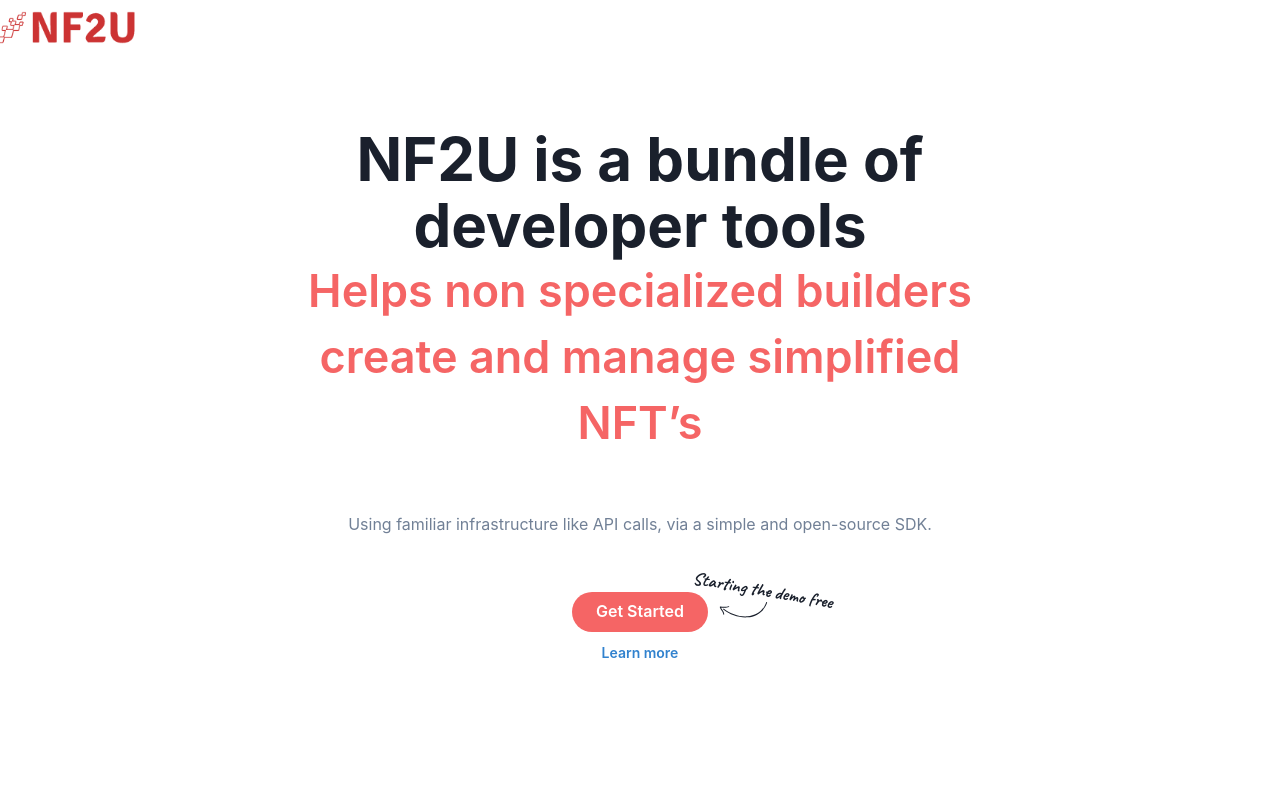
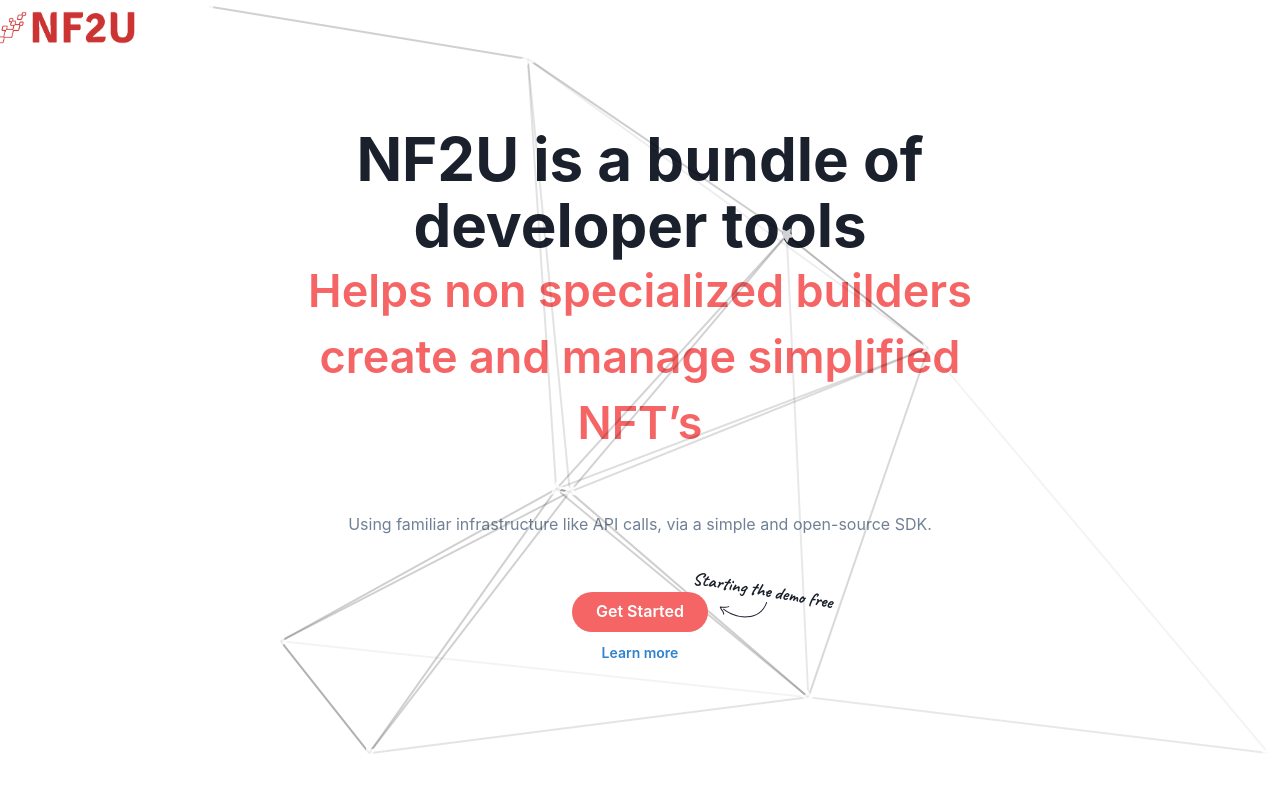
Before and after one commit to Luiscmogrovejo/NF2U, a Next.js app in the folder Frontend/: page / in a window 1280 px wide. Shown: the top 792 px of the page. Built offline with nearby package versions, Linux system fonts and the light colour scheme.

Commit message:
Add particules

```diff
--- /dev/null
+++ b/Frontend/components/Particules.jsx
@@ -0,0 +1,150 @@
+import React from 'react';
+import Head from 'next/head'
+import Particles from "react-tsparticles";
+import { loadFull } from "tsparticles";
+import { loadImageShape } from "tsparticles-shape-image";
+import { useCallback } from "react";
+
+export default function Home() {
+  const particlesInit = useCallback(async (main) => {
+    console.log(main);
+
+    // you can initialize the tsParticles instance (main) here, adding custom shapes or presets
+    // this loads the tsparticles package bundle, it's the easiest method for getting everything ready
+    // starting from v2 you can add only the features you need reducing the bundle size
+    await loadFull(main);
+  }, []);
+  return (
+    <>
+      <div id="hero">
+        <Particles
+          id="tsparticles"
+          init={particlesInit}
+
+          options={{
+            "fullScreen": {
+              "enable": true,
+              "zIndex": 0
+            },
+
+            "particles": {
+              "number": {
+                "value": 10,
+                "density": {
+                  "enable": false,
+                  "value_area": 800
+                }
+              },
+              "color": {
+                "value": "#fff"
+              },
+              "shape": {
+                "type": "star",
+                "options": {
+                  "sides": 5
+                }
+              },
+              "opacity": {
+                "value": 0.8,
+                "random": false,
+                "anim": {
+                  "enable": false,
+                  "speed": 1,
+                  "opacity_min": 0.1,
+                  "sync": false
+                }
+              },
+              "size": {
+                "value": 4,
+                "random": false,
+                "anim": {
+                  "enable": false,
+                  "speed": 40,
+                  "size_min": 0.1,
+                  "sync": false
+                }
+              },
+              "rotate": {
+                "value": 0,
+                "random": true,
+                "direction": "clockwise",
+                "animation": {
+                  "enable": true,
+                  "speed": 5,
+                  "sync": false
+                }
+              },
+              "line_linked": {
+                "enable": true,
+                "distance": 600,
+                "color": "rgba(0,0,0,0.1)",
+                "opacity": 0.4,
+                "width": 2
+              },
+              "move": {
+                "enable": true,
+                "speed": 2,
+                "direction": "none",
+                "random": false,
+                "straight": true,
+                "out_mode": "out",
+                "attract": {
+                  "enable": false,
+                  "rotateX": 600,
+                  "rotateY": 1200
+                }
+              }
+            },
+            "interactivity": {
+              "events": {
+                "onhover": {
+                  "enable": true,
+                  "mode": ["grab"]
+                },
+                "onclick": {
+                  "enable": false,
+                  "mode": "bubble"
+                },
+                "resize": true
+              },
+              "modes": {
+                "grab": {
+                  "distance": 400,
+                  "line_linked": {
+                    "opacity": 1
+                  }
+                },
+                "bubble": {
+                  "distance": 400,
+                  "size": 40,
+                  "duration": 2,
+                  "opacity": 8,
+                  "speed": 3
+                },
+                "repulse": {
+                  "distance": 200
+                },
+                "push": {
+                  "particles_nb": 4
+                },
+                "remove": {
+                  "particles_nb": 2
+                }
+              }
+            },
+            "retina_detect": true,
+            "background": {
+              "color": "transparent",
+              "image": "",
+              "position": "50% 50%",
+              "repeat": "no-repeat",
+              "size": "cover"
+            }
+
+
+          }
+          }
+        />
+      </div></>
+  );
+}
--- a/Frontend/package.json
+++ b/Frontend/package.json
@@ -15,7 +15,9 @@
     "framer-motion": "^7.5.3",
     "next": "12.3.1",
     "react": "18.2.0",
-    "react-dom": "18.2.0"
+    "react-dom": "18.2.0",
+    "react-tsparticles": "^2.3.3",
+    "tsparticles": "^2.3.4"
   },
   "devDependencies": {
     "eslint": "8.25.0",
--- a/Frontend/pages/index.js
+++ b/Frontend/pages/index.js
@@ -1,5 +1,7 @@
 import Head from 'next/head';
 import Image from 'next/image';
+import Particules from '../components/Particules';
+
 import {
   Box,
   Heading,
@@ -25,6 +27,7 @@ export default function CallToActionWithAnnotation() {
       </Head>
 
       <Container maxW={'3xl'}>
+        <Particules/>
         <img src={folder + "logo_nf2u.png"} alt="nf2u" width="20%" className={Styles.first_logo} />
         <Stack
           as={Box}
@@ -55,7 +58,7 @@ export default function CallToActionWithAnnotation() {
               rounded={'full'}
               px={6}
               _hover={{
-                bg: 'green.500',
+                bg: 'red.500',
               }}>
               Get Started
             </Button>
```
Also changed, not shown: 2 other files (tests, documents, lock files or other folders).
